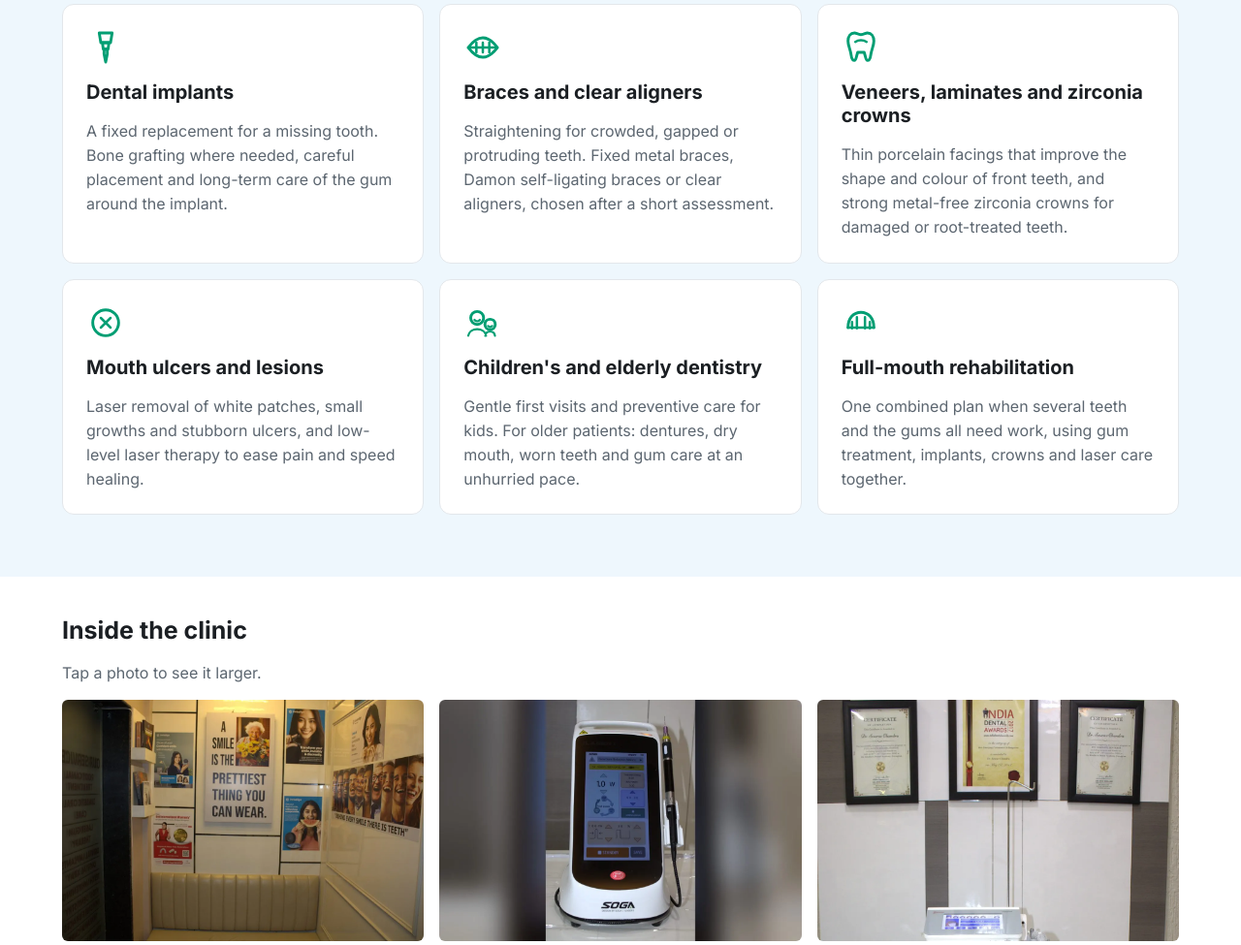
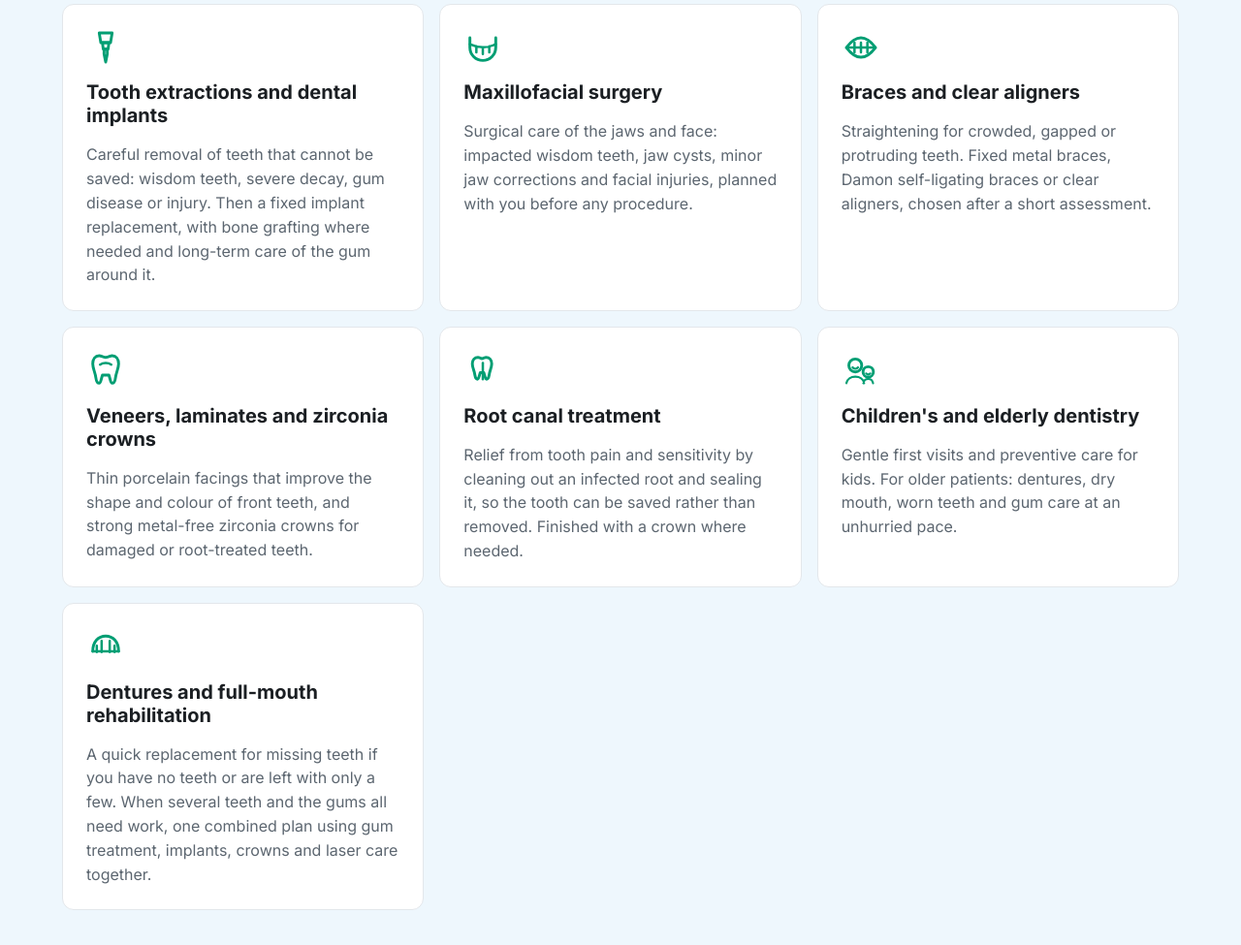
Before and after one commit to Implase/implase-website, a plain HTML site: page index.html in a window 1280 px wide. Shown: the part 1691-2666 px from the top of the page at 97% size. Drawn offline with Linux system fonts and the light colour scheme.

Commit message:
Reword and make the terminology even more complicated

```diff
--- a/index.html
+++ b/index.html
@@ -72,7 +72,7 @@
             <dt>Memberships</dt><dd>Indian Dental Association &middot; Indian Society of Periodontology &middot; Osseointegration Society of India (life member)</dd>
             <dt>Registration</dt><dd>West Bengal Dental Council, WBDC 3799-A</dd>
           </dl>
-          <p>Dr Chandra has been leading Implase since 2018. He focuses on laser-assisted periodontics, which reduces bleeding and discomfort and speeds healing.</p>
+          <p>Dr Chandra has been leading Implase since 2018. He focuses on quality dental care, including advanced Laser-assisted dentistry and oral Implants.</p>
           <p>He is actively involved in academic and professional activities. He has contributed to published research concerning the use of lasers in the management of gum disease, particularly in patients with diabetes, hypertension, chronic kidney disorder and heart disease. In 2017, he was recognised with the Best Emerging Periodontist award at the India Dental Awards.</p>
           <p>He aims to maintain transparency and prioritise patient care. Before treatment begins, he discusses the diagnosis, likely treatment options, and estimated costs with patients, so they can make informed decisions about their care.</p>
         </div>
@@ -100,8 +100,13 @@
           </li>
           <li class="card">
             <svg class="icon" viewBox="0 0 24 24" aria-hidden="true"><path d="M8 3h8l-1 6H9z"/><path d="M10 9h4l-.5 4h-3z"/><path d="M11 13h2v3l-1 5-1-5z"/></svg>
-            <h3>Dental implants</h3>
-            <p>A fixed replacement for a missing tooth. Bone grafting where needed, careful placement and long-term care of the gum around the implant.</p>
+            <h3>Tooth extractions and dental implants</h3>
+            <p>Careful removal of teeth that cannot be saved: wisdom teeth, severe decay, gum disease or injury. Then a fixed implant replacement, with bone grafting where needed and long-term care of the gum around it.</p>
+          </li>
+          <li class="card">
+            <svg class="icon" viewBox="0 0 24 24" aria-hidden="true"><path d="M4 6v6c0 4.4 3.6 8 8 8s8-3.6 8-8V6"/><path d="M4 10c2.5 1.2 5.2 1.8 8 1.8s5.5-.6 8-1.8M8 11.3V15M12 11.8v4.2M16 11.3V15" stroke-width="1.5"/></svg>
+            <h3>Maxillofacial surgery</h3>
+            <p>Surgical care of the jaws and face: impacted wisdom teeth, jaw cysts, minor jaw corrections and facial injuries, planned with you before any procedure.</p>
           </li>
           <li class="card">
             <svg class="icon" viewBox="0 0 24 24" aria-hidden="true"><path d="M3 12c3-4 6-6 9-6s6 2 9 6c-3 4-6 6-9 6s-6-2-9-6z"/><path d="M3 12h18M8 9v6M12 9v6M16 9v6" stroke-width="1.5"/></svg>
@@ -114,9 +119,9 @@
             <p>Thin porcelain facings that improve the shape and colour of front teeth, and strong metal-free zirconia crowns for damaged or root-treated teeth.</p>
           </li>
           <li class="card">
-            <svg class="icon" viewBox="0 0 24 24" aria-hidden="true"><path d="M4 12c0-4.4 3.6-8 8-8s8 3.6 8 8-3.6 8-8 8-8-3.6-8-8z"/><path d="M9 9l6 6M15 9l-6 6" stroke-width="1.5"/></svg>
-            <h3>Mouth ulcers and lesions</h3>
-            <p>Laser removal of white patches, small growths and stubborn ulcers, and low-level laser therapy to ease pain and speed healing.</p>
+            <svg class="icon" viewBox="0 0 24 24" aria-hidden="true"><path d="M9 4c-2 0-3.5 1.5-3.5 4 0 2.5 1.2 4 1.6 7 .2 1.3.8 2.5 1.6 2.5s.9-1.6 1.7-4h2.2c.8 2.4.9 4 1.7 4s1.4-1.2 1.6-2.5c.4-3 1.6-4.5 1.6-7 0-2.5-1.5-4-3.5-4-1 0-1.5.8-2.5.8S10 4 9 4z"/><path d="M12 7.5v10" stroke-width="1.5"/></svg>
+            <h3>Root canal treatment</h3>
+            <p>Relief from tooth pain and sensitivity by cleaning out an infected root and sealing it, so the tooth can be saved rather than removed. Finished with a crown where needed.</p>
           </li>
           <li class="card">
             <svg class="icon" viewBox="0 0 24 24" aria-hidden="true"><circle cx="8.5" cy="9" r="4"/><path d="M6.8 10.2c.5.6 1 .9 1.7.9s1.2-.3 1.7-.9" stroke-width="1.3"/><circle cx="16.5" cy="13" r="3.2"/><path d="M15.2 14c.4.4.8.6 1.3.6s.9-.2 1.3-.6" stroke-width="1.3"/><path d="M3 20c.5-2.5 2.8-4 5.5-4s5 1.5 5.5 4M13.5 20c.3-1.6 1.5-2.6 3-2.6s2.7 1 3 2.6" stroke-width="1.3"/></svg>
@@ -125,8 +130,8 @@
           </li>
           <li class="card">
             <svg class="icon" viewBox="0 0 24 24" aria-hidden="true"><path d="M4 15c0-6 3.6-9.5 8-9.5s8 3.5 8 9.5"/><path d="M6.5 11.5v4M9.5 8.5v7M14.5 8.5v7M17.5 11.5v4M4 15h16" stroke-width="1.5"/></svg>
-            <h3>Full-mouth rehabilitation</h3>
-            <p>One combined plan when several teeth and the gums all need work, using gum treatment, implants, crowns and laser care together.</p>
+            <h3>Dentures and full-mouth rehabilitation</h3>
+            <p>A quick replacement for missing teeth if you have no teeth or are left with only a few. When several teeth and the gums all need work, one combined plan using gum treatment, implants, crowns and laser care together.</p>
           </li>
         </ul>
       </div>
@@ -136,12 +141,12 @@
       <h2 id="gallery-title">Inside the clinic</h2>
       <p class="muted">Tap a photo to see it larger.</p>
       <ul class="gallery plain">
-        <li><a href="assets/img/gallery-01.jpg"><picture><source srcset="assets/img/gallery-01.webp" type="image/webp"><img src="assets/img/gallery-01.jpg" width="1200" height="800" alt="Dr Chandra examining a patient" loading="lazy"></picture></a></li>
+        <li><a href="assets/img/gallery-06.jpg"><picture><source srcset="assets/img/gallery-06.webp" type="image/webp"><img src="assets/img/gallery-01.jpg" width="1200" height="800" alt="Dr Chandra examining a patient" loading="lazy"></picture></a></li>
         <li><a href="assets/img/gallery-02.jpg"><picture><source srcset="assets/img/gallery-02.webp" type="image/webp"><img src="assets/img/gallery-02.jpg" width="1200" height="800" alt="The dental laser unit" loading="lazy"></picture></a></li>
         <li><a href="assets/img/gallery-03.jpg"><picture><source srcset="assets/img/gallery-03.webp" type="image/webp"><img src="assets/img/gallery-03.jpg" width="1200" height="800" alt="Awards and certificates, including Best Emerging Periodontist, India Dental Awards 2017" loading="lazy"></picture></a></li>
         <li><a href="assets/img/gallery-04.jpg"><picture><source srcset="assets/img/gallery-04.webp" type="image/webp"><img src="assets/img/gallery-04.jpg" width="1200" height="800" alt="Sterilisation room: autoclave and UV chamber" loading="lazy"></picture></a></li>
         <li><a href="assets/img/gallery-05.jpg"><picture><source srcset="assets/img/gallery-05.webp" type="image/webp"><img src="assets/img/gallery-05.jpg" width="1200" height="800" alt="Reception" loading="lazy"></picture></a></li>
-        <li><a href="assets/img/gallery-06.jpg"><picture><source srcset="assets/img/gallery-06.webp" type="image/webp"><img src="assets/img/gallery-06.jpg" width="1200" height="800" alt="Waiting area" loading="lazy"></picture></a></li>
+        <li><a href="assets/img/gallery-01.jpg"><picture><source srcset="assets/img/gallery-01.webp" type="image/webp"><img src="assets/img/gallery-06.jpg" width="1200" height="800" alt="Waiting area" loading="lazy"></picture></a></li>
       </ul>
       <dialog id="lightbox" aria-label="Photo viewer">
         <figure>
```
